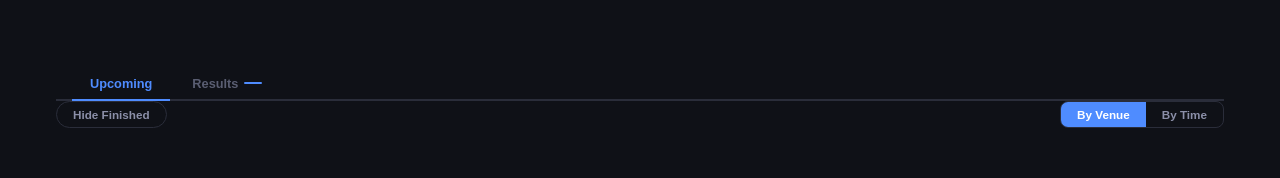
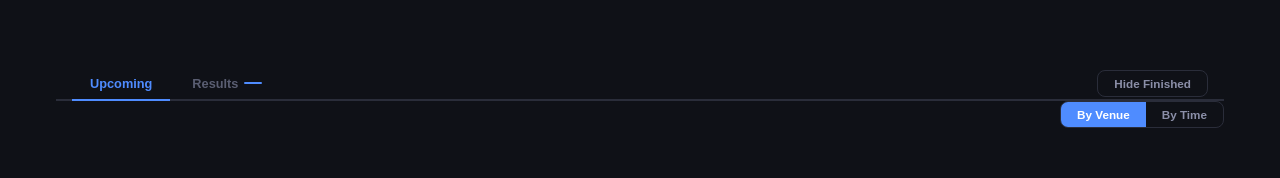
Before and after one commit to FrankW64/greyhound-hub, a website: page public/index.html in a window 1280 px wide. Shown: the part 402-580 px from the top of the page. Drawn offline with Linux system fonts and the light colour scheme; no server answers.

Commit message:
Move Hide Finished inline with tab bar, styled same as By Venue/By Time
Wraps button in its own .sort-toggle container so it gets identical
border/radius styling; sits in the tab bar row pushed to the right.

Co-Authored-By: Claude Sonnet 4.6 <noreply@anthropic.com>

```diff
--- a/public/index.html
+++ b/public/index.html
@@ -128,12 +128,14 @@
     <div class="tab-bar">
       <button id="tab-btn-upcoming" class="tab-btn tab-btn-active" onclick="setTab('upcoming')">Upcoming</button>
       <button id="tab-btn-results"  class="tab-btn"                onclick="setTab('results')">Results <span id="results-count" class="tab-count"></span></button>
+      <div class="sort-toggle tab-inline-toggle">
+        <button id="hide-finished-btn" class="sort-btn" onclick="toggleHideFinished()">Hide Finished</button>
+      </div>
     </div>
 
     <!-- Upcoming tab -->
     <div id="tab-upcoming">
       <div class="sort-toggle-wrap">
-        <button id="hide-finished-btn" class="sort-btn" onclick="toggleHideFinished()">Hide Finished</button>
         <div class="sort-toggle" role="group" aria-label="Sort order">
           <button id="sort-btn-venue" class="sort-btn sort-btn-active" onclick="setSortMode('venue')">By Venue</button>
           <button id="sort-btn-time"  class="sort-btn"                onclick="setSortMode('time')">By Time</button>
--- a/public/styles.css
+++ b/public/styles.css
@@ -487,8 +487,7 @@ body {
 /* ── Sort toggle ──────────────────────────────────────────────────────────── */
 .sort-toggle-wrap {
   display: flex;
-  justify-content: space-between;
-  align-items: center;
+  justify-content: flex-end;
   margin-bottom: 16px;
 }
 .sort-toggle {
@@ -510,7 +509,7 @@ body {
 }
 .sort-btn:hover { background: var(--border); color: var(--text); }
 .sort-btn-active { background: var(--accent); color: #fff !important; }
-#hide-finished-btn { border-radius: 999px; border: 1px solid var(--border); }
+.tab-inline-toggle { margin-left: auto; align-self: center; }
 
 /* ── Race venue label (flat / by-time mode) ───────────────────────────────── */
 .race-venue-label {
```
